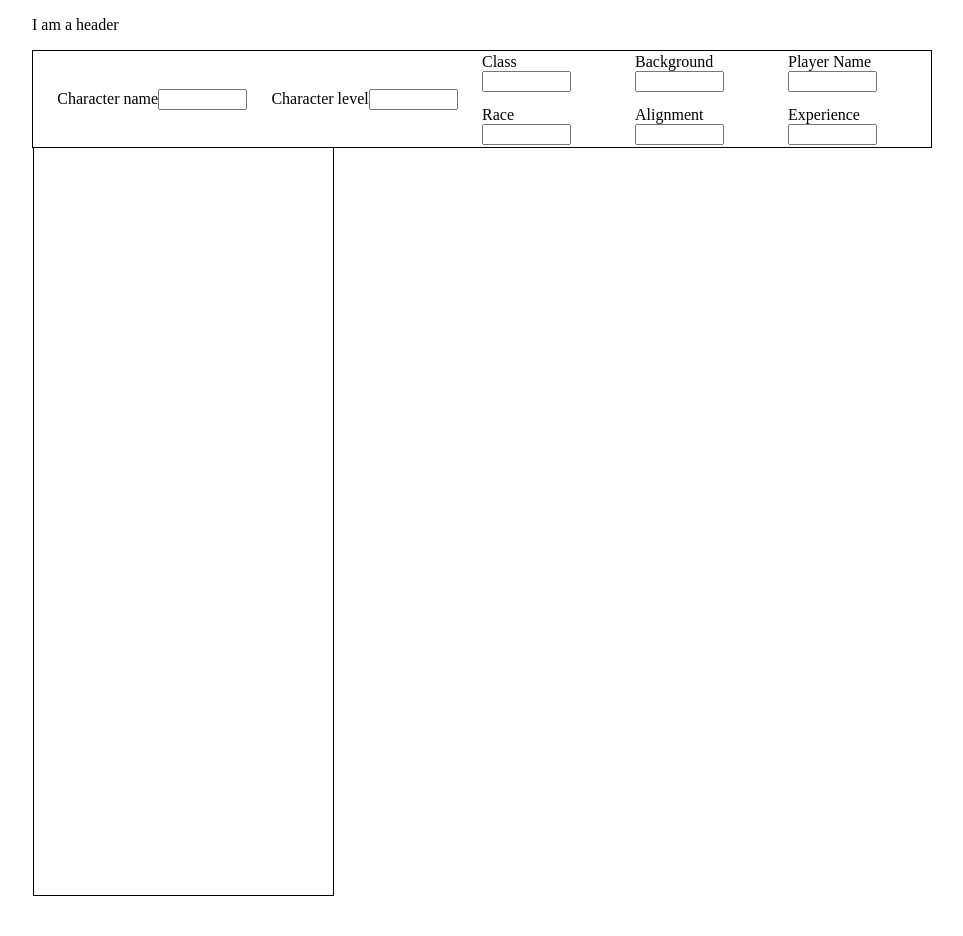
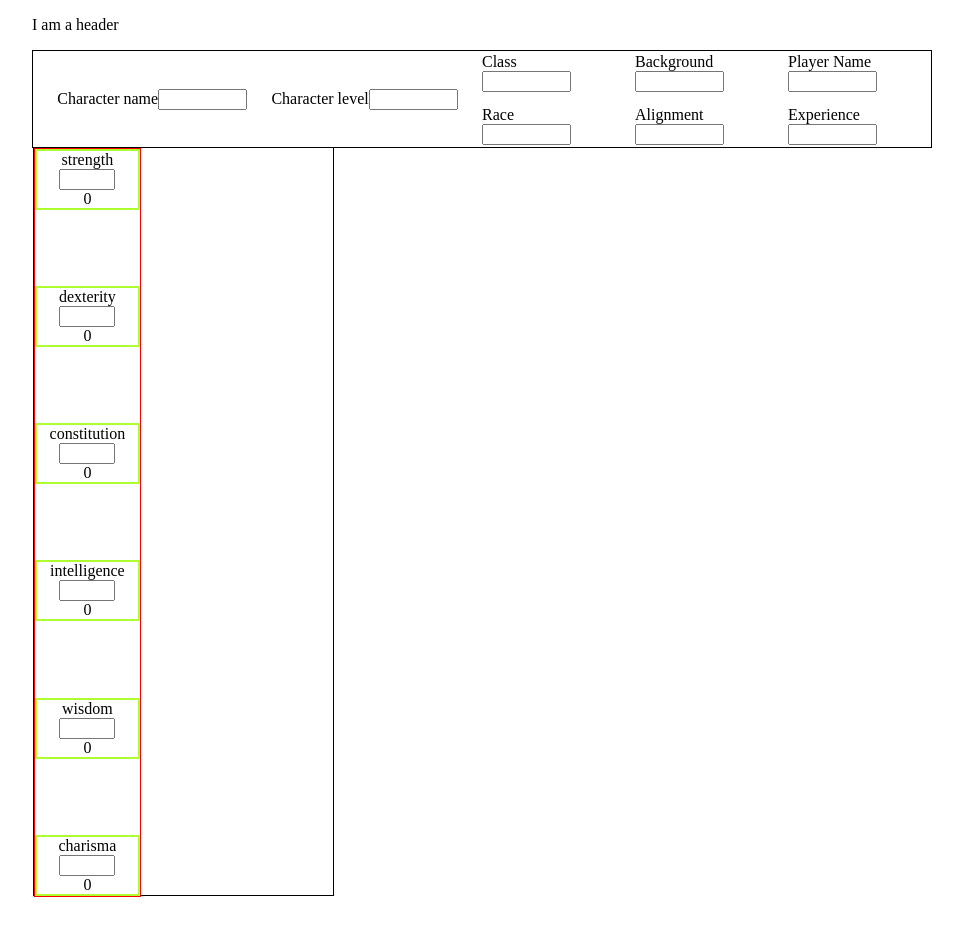
Before and after one commit to PavelVysh/dndCharGenerator, a React (Create React App) app: page / in a window 1280 px wide. Shown: the top 936 px of the page, without its empty margins (158-1121 px from the left). Built offline with nearby package versions, Linux system fonts and the light colour scheme.

Commit message:
add main stats

```diff
--- a/public/styles.css
+++ b/public/styles.css
@@ -59,3 +59,22 @@
     height: 100%;
     width: 100%;
 }
+.main-stats.container {
+    display: flex;
+    flex-direction: column;
+    justify-content: space-between;
+    border: 1px solid red;
+    height: 100%;
+    width: 35%;
+}
+.main-stat.container {
+    border: 2px solid greenyellow;
+}
+.main-stat.container * {
+    display: block;
+    text-align: center;
+    margin: auto;
+}
+.main-stat.container input {
+    width: 3rem;
+}
--- a/src/components/charCreationComponents/charCreationStats.jsx
+++ b/src/components/charCreationComponents/charCreationStats.jsx
@@ -1,7 +1,17 @@
 import React from "react";
+import Stat from "./subParts/mainStat";
 
 function Stats() {
-    return <div className="chars"></div>
+    return <div className="chars">
+        <div className="main-stats container">
+            <Stat stat="strength" />
+            <Stat stat="dexterity"/>
+            <Stat stat="constitution"/>
+            <Stat stat="intelligence"/>
+            <Stat stat="wisdom"/>
+            <Stat stat="charisma"/>
+        </div>
+    </div>
 }
 
 export default Stats;
--- /dev/null
+++ b/src/components/charCreationComponents/subParts/mainStat.jsx
@@ -0,0 +1,18 @@
+import React, { useState } from "react";
+
+function Stat(props) {
+
+    const [inc, setInc] = useState("0");
+
+    function getBonus(event) {
+        setInc(Math.min(Math.floor((Number(event.target.value) / 2) - 5), 10));
+    }
+
+    return (<div className="main-stat container">
+        <label htmlFor={props.stat}>{props.stat}</label>
+        <input type="number" onChange={getBonus} name={props.stat} id={props.stat}></input>
+        <p className="stat-bonus">{inc}</p>
+    </div>)
+}
+
+export default Stat;
```
